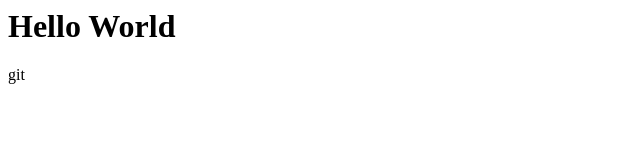
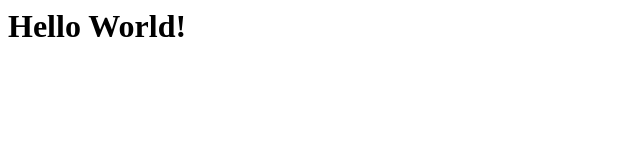
Before and after one commit to Grifion/mate-academy-, a plain HTML site: page index.html in a window 1280 px wide. Shown: the full height of the page, 0-640 px from the left. Drawn offline with Linux system fonts and the light colour scheme.

Commit message:
create index.html

```diff
--- a/index.html
+++ b/index.html
@@ -1 +1 @@
-<h1>Hello World</h1>git
+<h1>Hello World!</h1>
```
